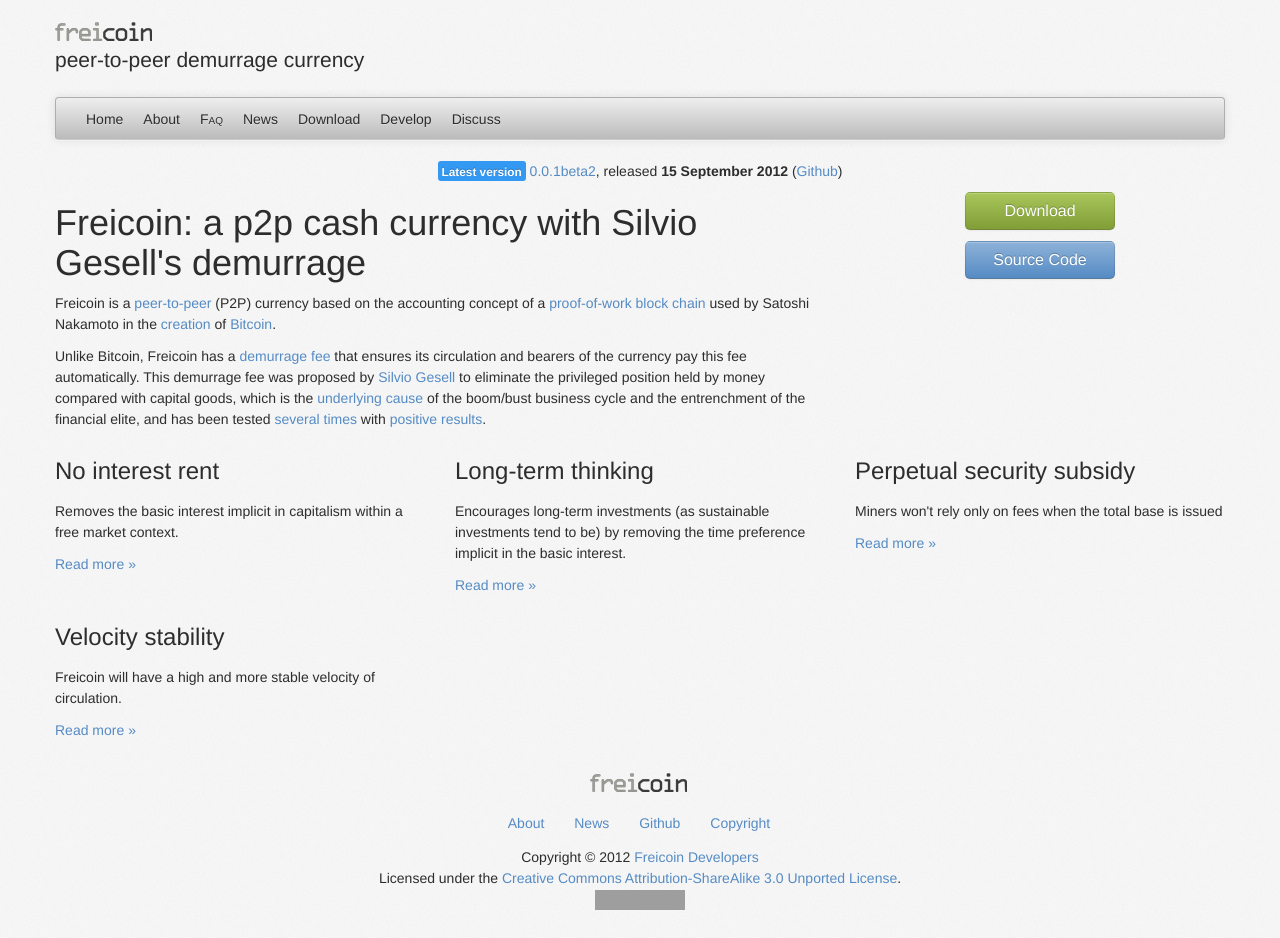
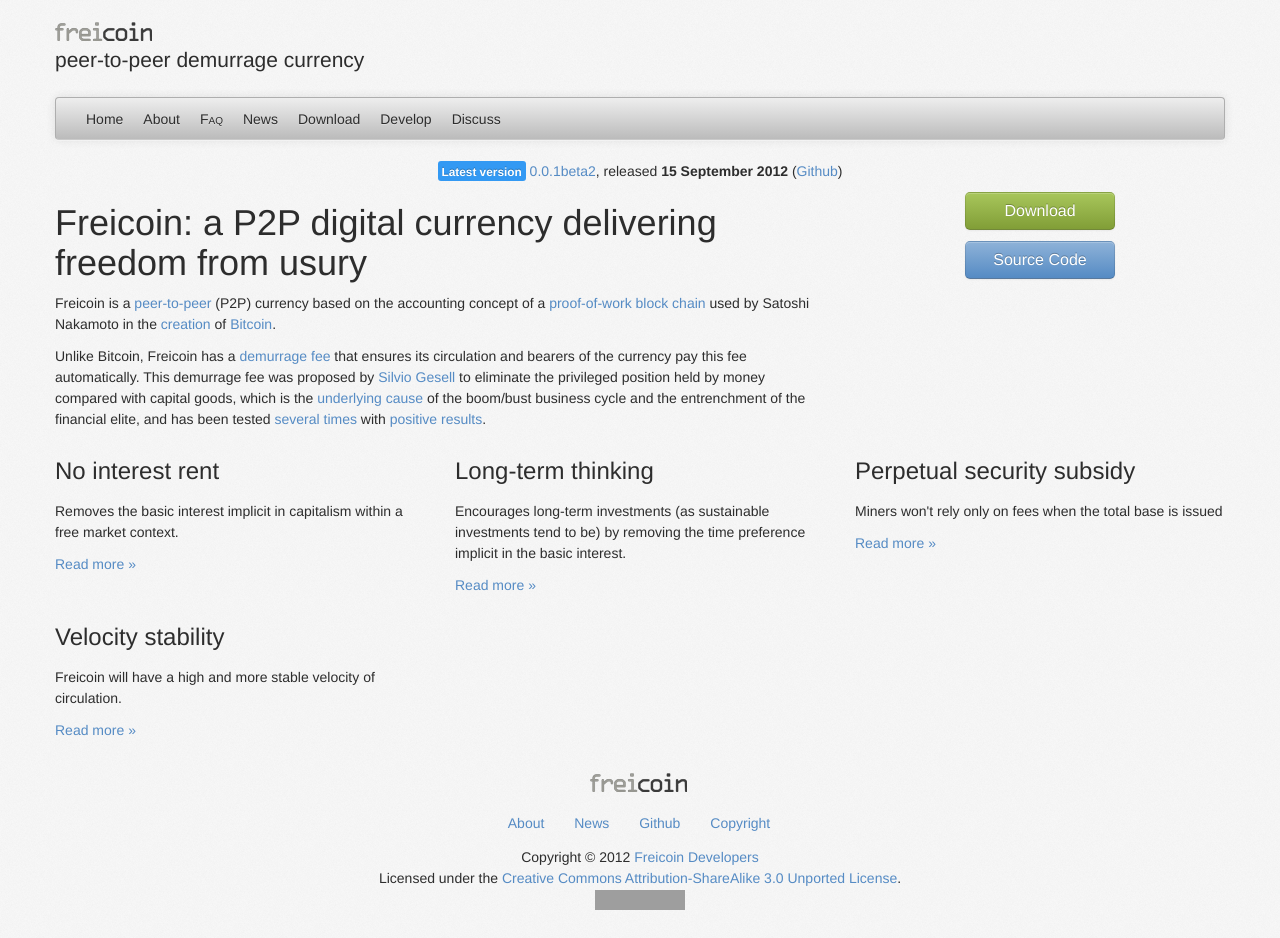
Before and after one commit to freicoin/freico.in, a Jekyll site: the page built from index.html, in a window 1280 px wide. Built offline with Jekyll 4.4.1, drawn with Linux system fonts in a browser that asks for light colours; nearby versions of some CDN libraries; some web fonts are replaced; grey boxes are pictures that could not be loaded.

Commit message:
Changed the tagline: focus on the value of Gesell's ideas, rather than simply name drop.

```diff
--- a/index.html
+++ b/index.html
@@ -10,7 +10,7 @@
 
 <div class="row">
   <div class="span8">
-    <h1>Freicoin: a p2p cash currency with Silvio Gesell's demurrage</h1>
+    <h1>Freicoin: a P2P digital currency delivering freedom from usury</h1>
     <p>Freicoin is a <a href="http://en.wikipedia.org/wiki/Peer-to-peer">peer-to-peer</a> (P2P) currency based on the accounting concept of a <a href="https://en.bitcoin.it/wiki/Proof_of_work">proof-of-work block chain</a> used by Satoshi Nakamoto in the <a href="http://bitcoin.org/bitcoin.pdf">creation</a> of <a href="http://bitcoin.org/">Bitcoin</a>.</p>
 
     <p>Unlike Bitcoin, Freicoin has a <a href="http://en.wikipedia.org/wiki/Demurrage_%28currency%29">demurrage fee</a> that ensures its circulation and bearers of the currency pay this fee automatically. This demurrage fee was proposed by <a href="http://en.wikipedia.org/wiki/Silvio_Gesell">Silvio Gesell</a> to eliminate the privileged position held by money compared with capital goods, which is the <a href="http://archive.org/details/TheNaturalEconomicOrder">underlying cause</a> of the boom/bust business cycle and the entrenchment of the financial elite, and has been tested <a href="http://en.wikipedia.org/wiki/Chiemgauer">several times</a> with <a href="http://en.wikipedia.org/wiki/Worgl_Experiment#The_W.C3.B6rgl_Experiment">positive results</a>.</p>
```
